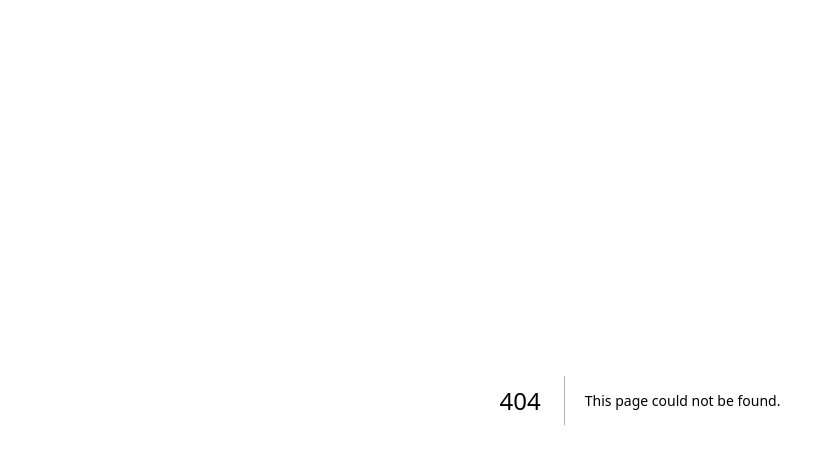
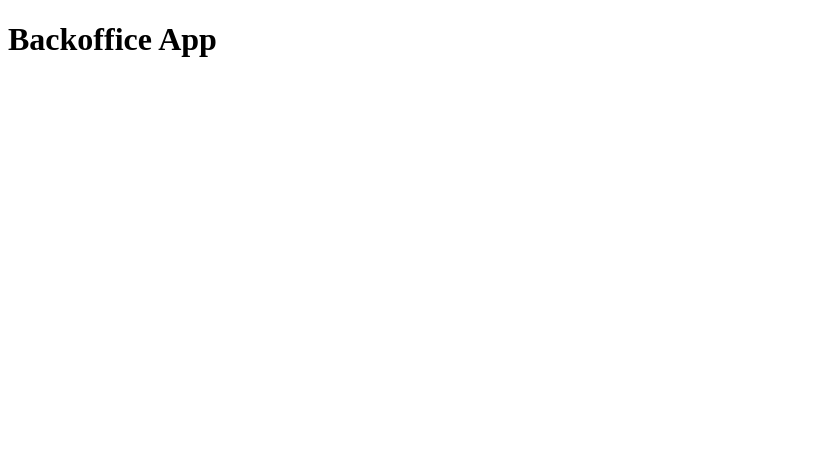
Before and after one commit to heinhtethz/food-service-next-app, a Next.js app: page /backoffice in a window 1280 px wide. Before the commit this address had no page. Shown: the top 464 px of the page, without its empty margins (0-835 px from the left). Built offline with nearby package versions, Linux system fonts and the light colour scheme.

Commit message:
feat: setup nextjs and git repo

```diff
--- a/src/pages/_app.tsx
+++ b/src/pages/_app.tsx
@@ -1,4 +1,3 @@
-import "@/styles/globals.css";
 import type { AppProps } from "next/app";
 
 export default function App({ Component, pageProps }: AppProps) {
--- /dev/null
+++ b/src/pages/api/backoffice/index.ts
@@ -0,0 +1,13 @@
+// Next.js API route support: https://nextjs.org/docs/api-routes/introduction
+import type { NextApiRequest, NextApiResponse } from "next";
+
+type Data = {
+  name: string;
+};
+
+export default function handler(
+  req: NextApiRequest,
+  res: NextApiResponse<Data>
+) {
+  res.status(200).json({ name: "Backoffice api" });
+}
--- /dev/null
+++ b/src/pages/api/order/index.ts
@@ -0,0 +1,13 @@
+// Next.js API route support: https://nextjs.org/docs/api-routes/introduction
+import type { NextApiRequest, NextApiResponse } from "next";
+
+type Data = {
+  name: string;
+};
+
+export default function handler(
+  req: NextApiRequest,
+  res: NextApiResponse<Data>
+) {
+  res.status(200).json({ name: "Order Api" });
+}
--- /dev/null
+++ b/src/pages/backoffice/index.tsx
@@ -0,0 +1,5 @@
+const BackofficeApp = () => {
+  return <h1>Backoffice App</h1>;
+};
+
+export default BackofficeApp;
--- /dev/null
+++ b/src/pages/order/index.tsx
@@ -0,0 +1,5 @@
+const OrderApp = () => {
+  return <h1>Order App</h1>;
+};
+
+export default OrderApp;
--- a/src/styles/globals.css
+++ /dev/null
@@ -1,107 +0,0 @@
-:root {
-  --max-width: 1100px;
-  --border-radius: 12px;
-  --font-mono: ui-monospace, Menlo, Monaco, "Cascadia Mono", "Segoe UI Mono",
-    "Roboto Mono", "Oxygen Mono", "Ubuntu Monospace", "Source Code Pro",
-    "Fira Mono", "Droid Sans Mono", "Courier New", monospace;
-
-  --foreground-rgb: 0, 0, 0;
-  --background-start-rgb: 214, 219, 220;
-  --background-end-rgb: 255, 255, 255;
-
-  --primary-glow: conic-gradient(
-    from 180deg at 50% 50%,
-    #16abff33 0deg,
-    #0885ff33 55deg,
-    #54d6ff33 120deg,
-    #0071ff33 160deg,
-    transparent 360deg
-  );
-  --secondary-glow: radial-gradient(
-    rgba(255, 255, 255, 1),
-    rgba(255, 255, 255, 0)
-  );
-
-  --tile-start-rgb: 239, 245, 249;
-  --tile-end-rgb: 228, 232, 233;
-  --tile-border: conic-gradient(
-    #00000080,
-    #00000040,
-    #00000030,
-    #00000020,
-    #00000010,
-    #00000010,
-    #00000080
-  );
-
-  --callout-rgb: 238, 240, 241;
-  --callout-border-rgb: 172, 175, 176;
-  --card-rgb: 180, 185, 188;
-  --card-border-rgb: 131, 134, 135;
-}
-
-@media (prefers-color-scheme: dark) {
-  :root {
-    --foreground-rgb: 255, 255, 255;
-    --background-start-rgb: 0, 0, 0;
-    --background-end-rgb: 0, 0, 0;
-
-    --primary-glow: radial-gradient(rgba(1, 65, 255, 0.4), rgba(1, 65, 255, 0));
-    --secondary-glow: linear-gradient(
-      to bottom right,
-      rgba(1, 65, 255, 0),
-      rgba(1, 65, 255, 0),
-      rgba(1, 65, 255, 0.3)
-    );
-
-    --tile-start-rgb: 2, 13, 46;
-    --tile-end-rgb: 2, 5, 19;
-    --tile-border: conic-gradient(
-      #ffffff80,
-      #ffffff40,
-      #ffffff30,
-      #ffffff20,
-      #ffffff10,
-      #ffffff10,
-      #ffffff80
-    );
-
-    --callout-rgb: 20, 20, 20;
-    --callout-border-rgb: 108, 108, 108;
-    --card-rgb: 100, 100, 100;
-    --card-border-rgb: 200, 200, 200;
-  }
-}
-
-* {
-  box-sizing: border-box;
-  padding: 0;
-  margin: 0;
-}
-
-html,
-body {
-  max-width: 100vw;
-  overflow-x: hidden;
-}
-
-body {
-  color: rgb(var(--foreground-rgb));
-  background: linear-gradient(
-      to bottom,
-      transparent,
-      rgb(var(--background-end-rgb))
-    )
-    rgb(var(--background-start-rgb));
-}
-
-a {
-  color: inherit;
-  text-decoration: none;
-}
-
-@media (prefers-color-scheme: dark) {
-  html {
-    color-scheme: dark;
-  }
-}
```
Also changed, not shown: src/pages/index.tsx (+4 -113 lines).
